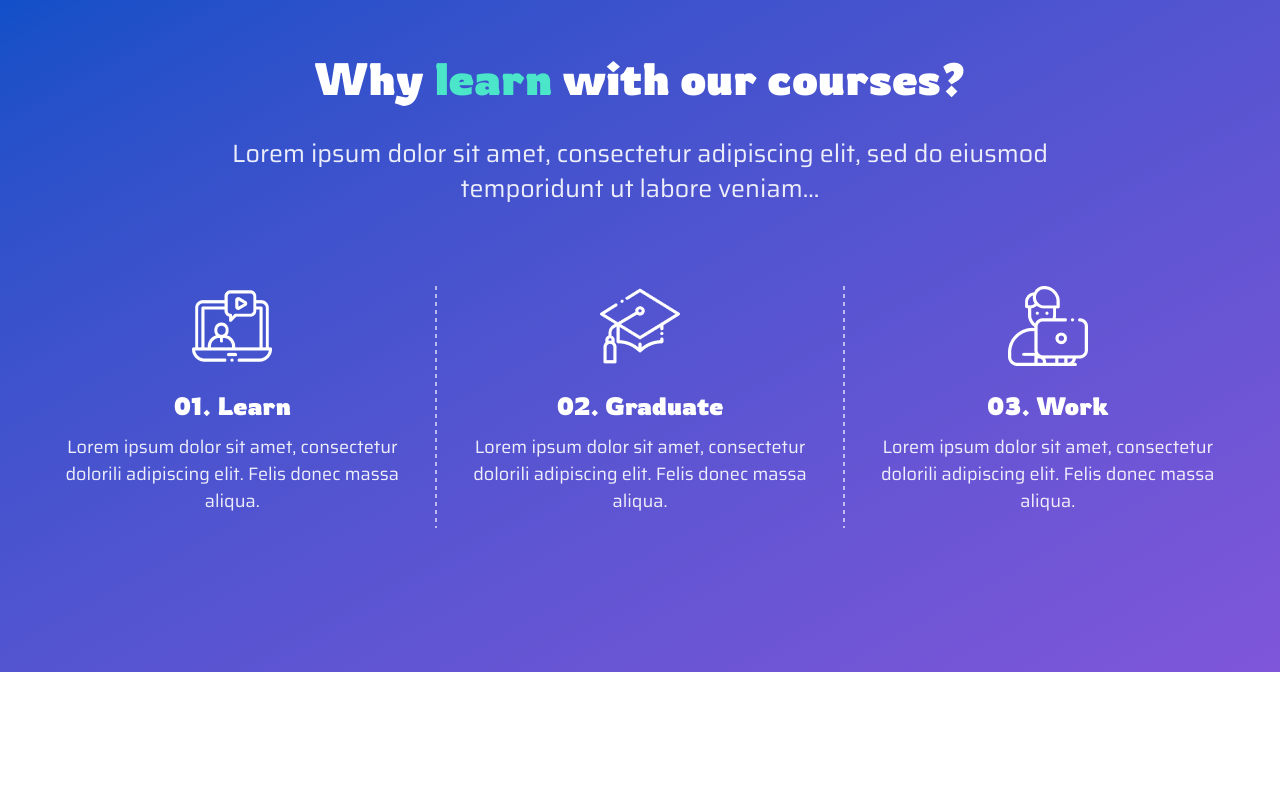
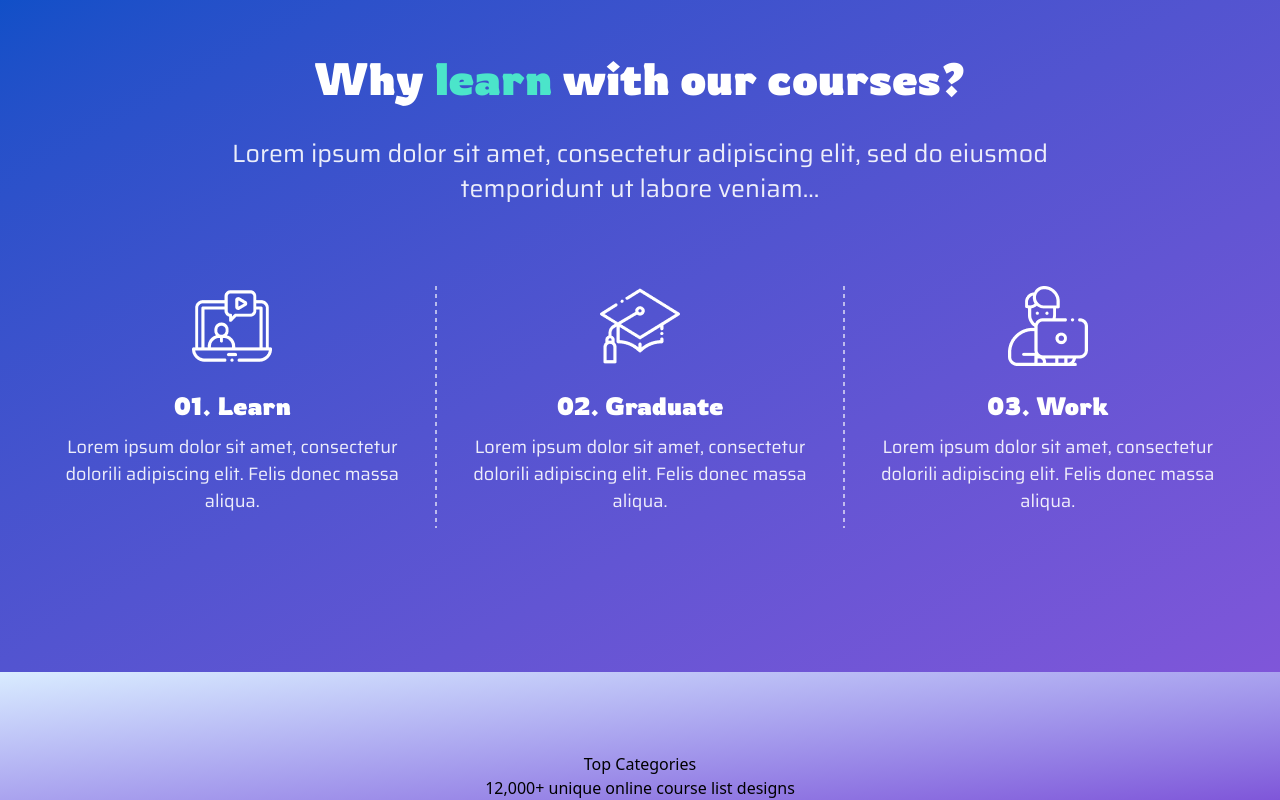
Before and after one commit to alma-mahmud/Edujarr-Education, a React (Vite) app: page / in a window 1280 px wide. Shown: the part 2810-3610 px from the top of the page. Before the commit the page ends 3482 px from the top, so only its background shows below. Built offline with nearby package versions, Linux system fonts and the light colour scheme.

Commit message:
top-catogory

```diff
--- a/src/App.jsx
+++ b/src/App.jsx
@@ -3,6 +3,7 @@ import Navber from './components/Navber/Navber'
 import Banner from './components/Banner/Banner'
 import FeaturedCourse from './components/FeaturedCourse/FeaturedCourse'
 import OurCourses from './components/ourCourses/ourCourses'
+import TopCategories from './components/TopCategories/TopCategories'
 
 function App() {
   return (
@@ -11,6 +12,7 @@ function App() {
     <Banner></Banner>
     <FeaturedCourse></FeaturedCourse>
     <OurCourses></OurCourses>
+    <TopCategories></TopCategories>
     </>
   )
 }
--- a/src/components/OurCourses/OurCourses.jsx
+++ b/src/components/OurCourses/OurCourses.jsx
@@ -28,11 +28,11 @@ function OurCourses() {
 
   return (
     <>
-      <section className='bg-gradient-to-br from-[#084FC7] to-[#7F56D9] pt-12 sm:pt-16 md:pt-20 pb-20 sm:pb-28 md:pb-36 relative overflow-hidden'>
+      <section className='bg-linear-to-br from-[#084FC7] to-[#7F56D9] pt-12 sm:pt-16 md:pt-20 pb-20 sm:pb-28 md:pb-36 relative overflow-hidden'>
         <div className='container mx-auto px-4 sm:px-6 lg:px-8'>
           {/* Header Section */}
           <div className='flex flex-col justify-center items-center pb-12 sm:pb-16 md:pb-20'>
-            <h3 className='text-3xl sm:text-4xl md:text-[45px] text-white font-rowdies font-bold leading-tight sm:leading-[3.5rem] md:leading-[3.75rem] text-center pb-4 sm:pb-6 md:pb-7 px-4'>
+            <h3 className='text-3xl sm:text-4xl md:text-[45px] text-white font-rowdies font-bold leading-tight sm:leading-14 md:leading-15 text-center pb-4 sm:pb-6 md:pb-7 px-4'>
               Why <span className='text-[#4BE5CA]'>learn</span> with our courses?
             </h3>
             <p className='text-base sm:text-lg md:text-xl lg:text-[25px] text-white/90 leading-relaxed sm:leading-7 md:leading-8 lg:leading-8.75 font-normal font-saira text-center max-w-xs sm:max-w-md md:max-w-2xl lg:max-w-4xl px-4'>
--- /dev/null
+++ b/src/components/TopCategories/TopCategories.jsx
@@ -0,0 +1,16 @@
+import React from 'react'
+
+function TopCategories() {
+  return (
+    <>
+    <section className='bg-linear-to-br from-[#D9ECFF] from-0% to-[#7F56D9] pt-20'>
+        <div className='text-center'>
+            <h3>Top Categories</h3>
+            <p>12,000+ unique online course list designs</p>
+        </div>
+    </section>
+    </>
+  )
+}
+
+export default TopCategories
```
